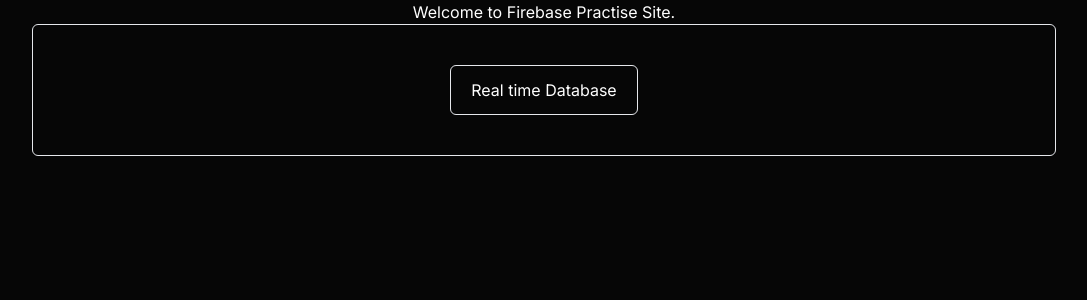
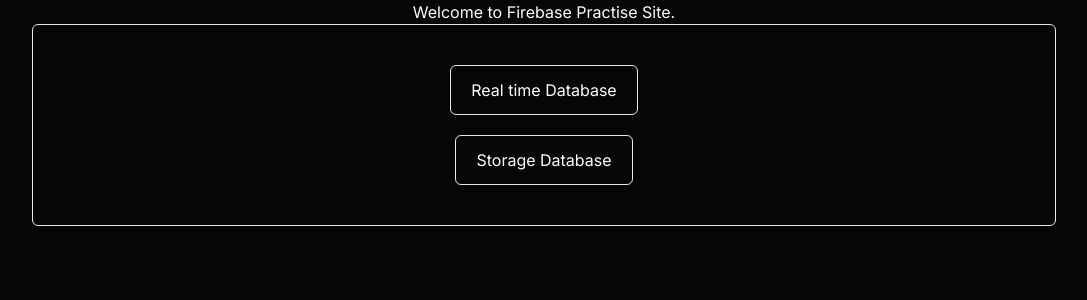
Before and after one commit to faizan619/firebase-nextjs-all-features, a Next.js app: page / in a window 1280 px wide. Shown: the top 300 px of the page, without its empty margins (96-1183 px from the left). Built offline with nearby package versions, Linux system fonts and the light colour scheme.

Commit message:
storage added

```diff
--- a/src/app/page.js
+++ b/src/app/page.js
@@ -7,8 +7,9 @@
   return (
     <div className='flex flex-col bg-[#060606] min-h-screen text-white items-center'>
       <h1>Welcome to Firebase Practise Site.</h1>
-      <div className='py-10 px-5 border w-[80%] flex flex-col items-center rounded-md'>
+      <div className='py-10 px-5 gap-5 border w-[80%] flex flex-col items-center rounded-md'>
         <button className='border px-5 py-3 rounded-md hover:bg-gray-100 hover:text-black transition-all' onClick={()=>router.push("/realtimedb")}>Real time Database</button>
+        <button className='border px-5 py-3 rounded-md hover:bg-gray-100 hover:text-black transition-all' onClick={()=>router.push("/storage")}>Storage Database</button>
       </div>
     </div>
   )
```
Also changed, not shown: src/firebase/config.js (+11 -2 lines).
